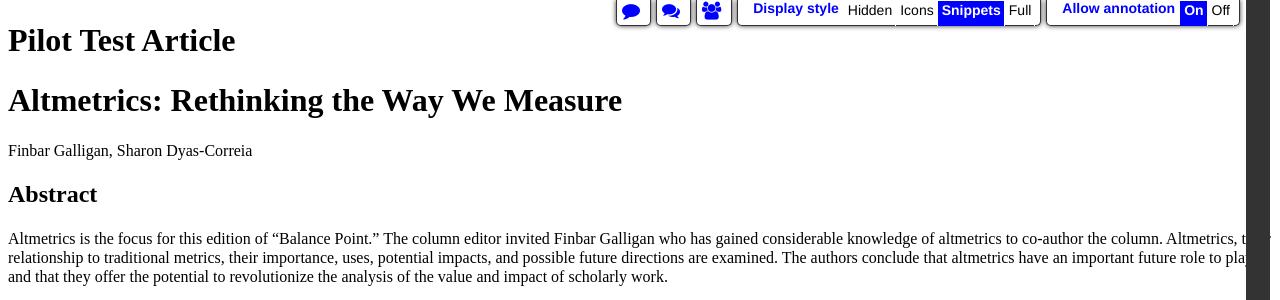
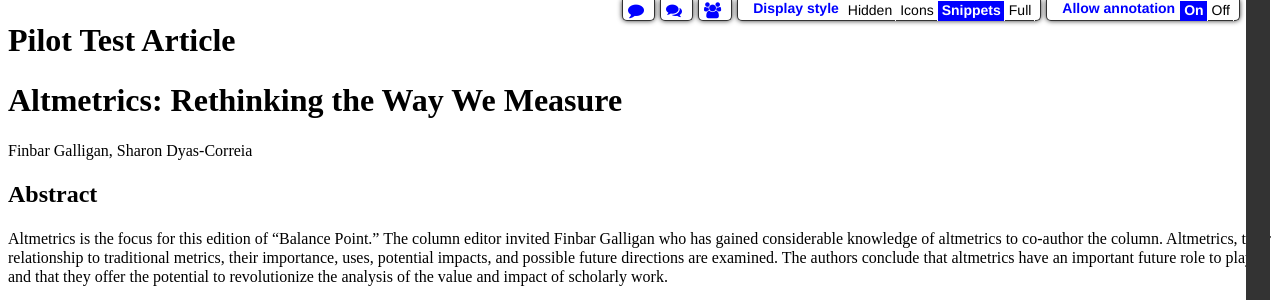
Before and after one commit to jasonpriem/sils-annotate, a Flask app: template silsannotate/templates/pilot.html in a window 1280 px wide. Shown: the top 300 px of the page. Run offline with Flask 2, Linux system fonts and the light colour scheme; the template is opened without the code that fills it, so the values that code supplies are empty; some libraries are stand-ins or nearby versions.

Commit message:
slightly ensmallen the user-info section.

```diff
--- a/silsannotate/static/css/main.css
+++ b/silsannotate/static/css/main.css
@@ -21,11 +21,11 @@ body div#menubar div.submenu {
   border-bottom-right-radius: 5px;
   padding-right: 5px;
   margin-right: 5px;
-  height: 25px;
+  height: 20px;
   float: right;
 }
 body div#menubar div.submenu.count {
-  font-size: 18px;
+  font-size: 16px;
   vertical-align: 5px;
   cursor: help;
 }
@@ -49,7 +49,7 @@ body div#menubar div.submenu ul li a {
   padding: 4px 3px 3px 4px;
   text-decoration: none;
   cursor: pointer;
-  height: 21px;
+  height: 16px;
   padding-top: 1px;
   display: inline-block;
 }
--- a/silsannotate/static/less/main.less
+++ b/silsannotate/static/less/main.less
@@ -21,10 +21,10 @@ body {
          border-bottom-right-radius: 5px;
          padding-right:5px;
          margin-right: 5px;
-         height: 25px;
+         height: 20px;
          float:right;
          &.count {
-            font-size: 18px;
+            font-size: 16px;
             vertical-align: 5px;
             cursor: help;
             i {
@@ -46,7 +46,7 @@ body {
                   padding: 4px 3px 3px 4px;
                   text-decoration: none;
                   cursor: pointer;
-                  height: 21px;
+                  height: 16px;
                   padding-top: 1px;
                   display: inline-block;
                   &:hover {
```
